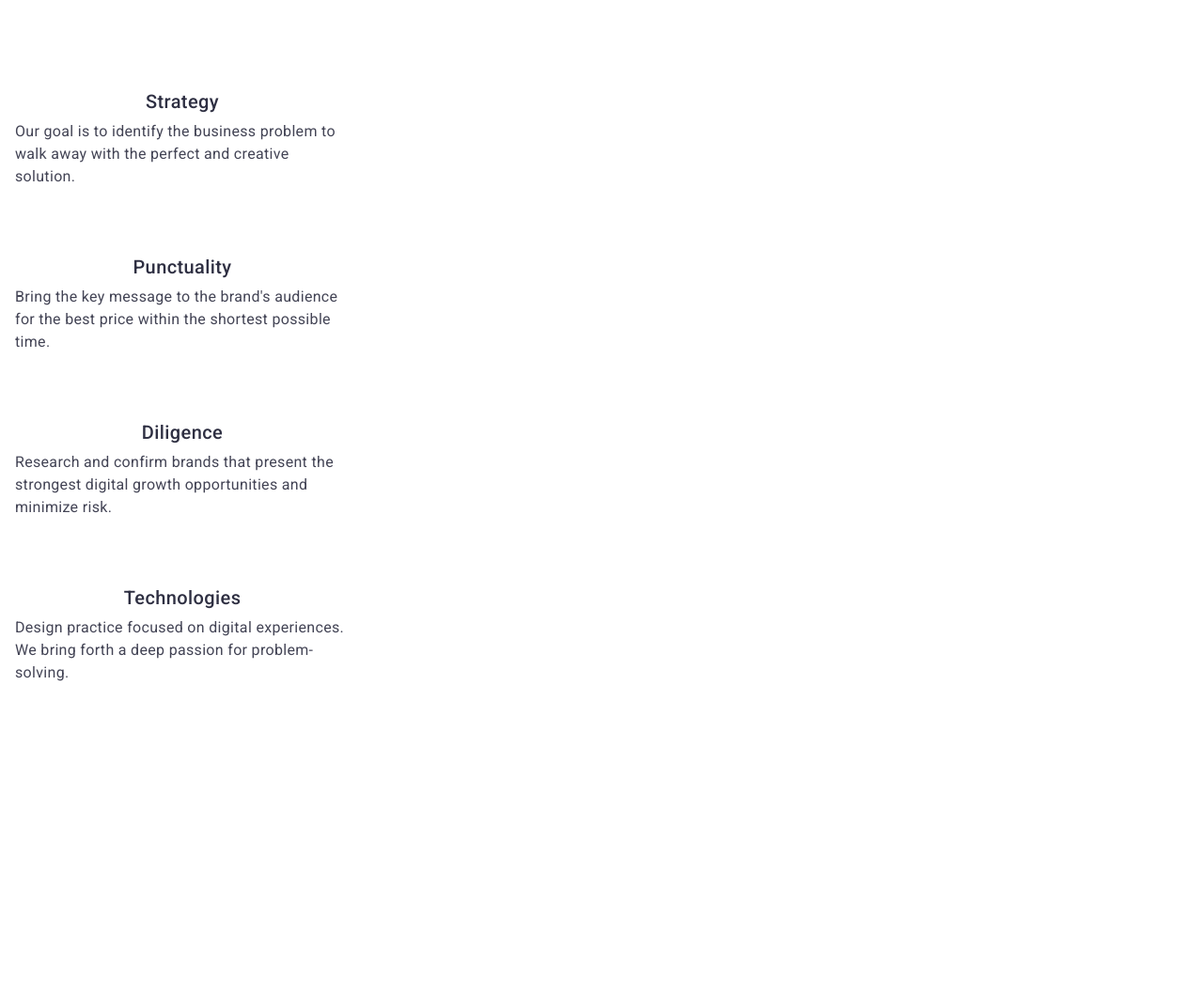
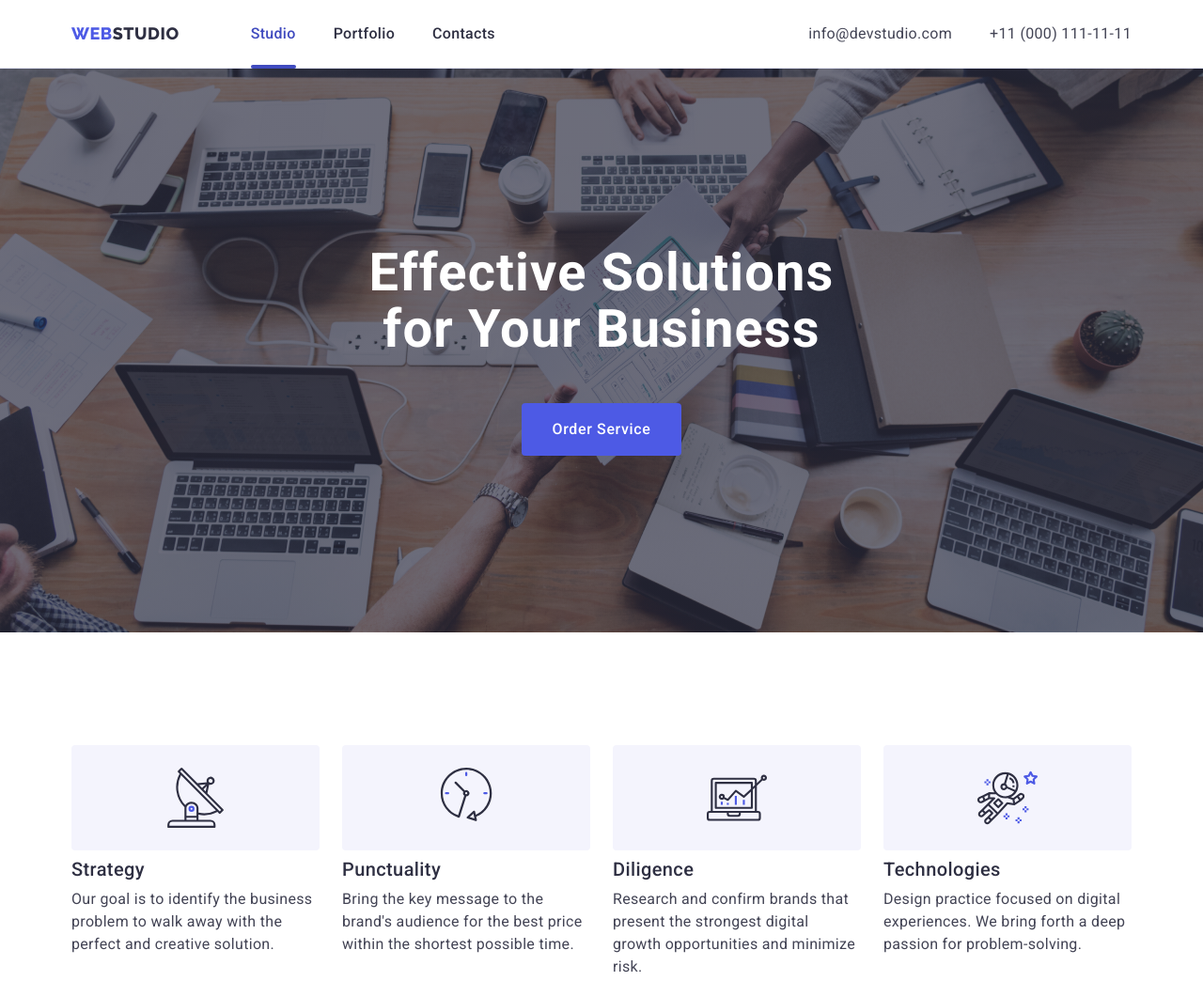
Before and after one commit to Rybchynskyi93/goit-markup-hw-05, a plain HTML site: page index.html in a window 1280 px wide. Shown: the top 1044 px of the page at 94% size. Before the commit the page ends 824 px from the top, so only its background shows below. Drawn offline with nearby package versions, Linux system fonts and the light colour scheme.

Commit message:
виправив коміт

```diff
--- a/css/styles.css
+++ b/css/styles.css
@@ -71,9 +71,8 @@ img {
 
 .container {
   max-width: 1158px;
-  /* padding: 0 15px; */
-  padding: 0 16px;
-  /* margin: 0 auto; */
+  padding: 0 15px;
+  margin: 0 auto;
 }
 /** --------------------------------------HEADER --------------------------------------- */
 .header {
@@ -255,8 +254,7 @@ img {
 /*-------------------------------ADVANTAGES--------------------------------------*/
 
 .advantages {
-  /* padding: 120px 0; */
-  padding: 96px 0;
+  padding: 120px 0;
 }
 
 .advantages-container {
@@ -273,15 +271,12 @@ img {
 .advantages-list {
   list-style: none;
   display: flex;
-  /* gap: 24px; */
-  gap: 72px;
-  flex-wrap: wrap;
+  gap: 24px;
 }
 
 .advantages-item {
-  /* margin-bottom: 8px; */
-  /* width: calc((100% - 72px) / 4); */
-  width: 100%;
+  margin-bottom: 8px;
+  width: calc((100% - 72px) / 4);
 }
 .advantages-subtitle {
   font-weight: 500;
@@ -290,7 +285,6 @@ img {
   letter-spacing: 0.02em;
   color: var(--main-text-color);
   margin-bottom: 8px;
-  text-align: center;
 }
 .advantages-text {
   font-size: 16px;
@@ -306,7 +300,6 @@ img {
   background-color: #f4f4fd;
   border-radius: 4px;
   margin-bottom: 8px;
-  display: none;
 }
 
 .advantages-icon {
--- a/index.html
+++ b/index.html
@@ -19,11 +19,10 @@
       referrerpolicy="no-referrer"
     />
     <link rel="stylesheet" href="./css/styles.css" />
-    <link rel="stylesheet" href="./css/media.css" />
   </head>
 
   <body>
-    <!-- <header class="header">
+    <header class="header">
       <div class="container header-container">
         <nav class="header-navigation list">
           <a class="header-logo link" href="./index.html"
@@ -63,17 +62,17 @@
           </ul>
         </address>
       </div>
-    </header> -->
+    </header>
 
     <main>
-      <!-- <section class="hero">
+      <section class="hero">
         <div class="container hero-content">
           <h1 class="hero-title">Effective Solutions for Your Business</h1>
           <button type="button" class="hero-btn hero-style-btn" data-modal-open>
             Order Service
           </button>
         </div>
-      </section> -->
+      </section>
 
       <section class="advantages">
         <div class="container advantages-container">
@@ -130,7 +129,7 @@
           </ul>
         </div>
       </section>
-      <!-- <section class="project">
+      <section class="project">
         <div class="container project-container">
           <h2 class="project-title">What are we doing</h2>
           <ul class="project-list list">
@@ -160,8 +159,8 @@
             </li>
           </ul>
         </div>
-      </section> -->
-      <!-- <section class="team">
+      </section>
+      <section class="team">
         <div class="container team-container">
           <h2 class="team-title">Our Team</h2>
           <ul class="team-list list">
@@ -416,9 +415,8 @@
             </li>
           </ul>
         </div>
-      </section> -->
-
-      <!-- <section class="customers">
+      </section>
+      <section class="customers">
         <div class="container customers-">
           <h2 class="customers-title">Customers</h2>
           <ul class="customers-list list">
@@ -466,10 +464,10 @@
             </li>
           </ul>
         </div>
-      </section> -->
+      </section>
     </main>
 
-    <!-- <footer class="footer">
+    <footer class="footer">
       <div class="container footer-container">
         <div class="footer-logo-container">
           <a class="footer-logo link" href="./index.html"
@@ -558,9 +556,8 @@
           </form>
         </div>
       </div>
-    </footer> -->
-
-    <!-- <div class="backdrop is-hidden" data-modal>
+    </footer>
+    <div class="backdrop is-hidden" data-modal>
       <div class="modal">
         <button type="button" class="modal-button" data-modal-close>
           <svg class="modal-icon" width="8" height="8">
@@ -644,6 +641,6 @@
         </form>
       </div>
     </div>
-    <script src="./js/modal.js"></script> -->
+    <script src="./js/modal.js"></script>
   </body>
 </html>
```
